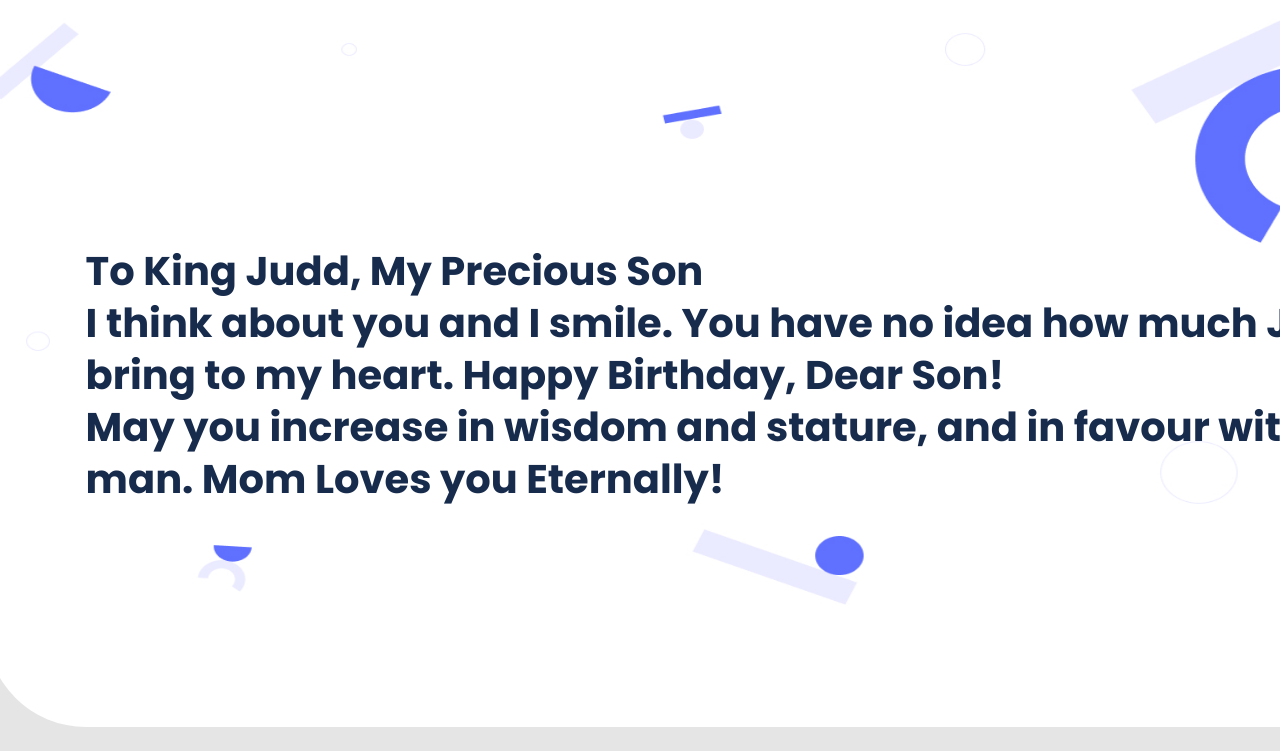
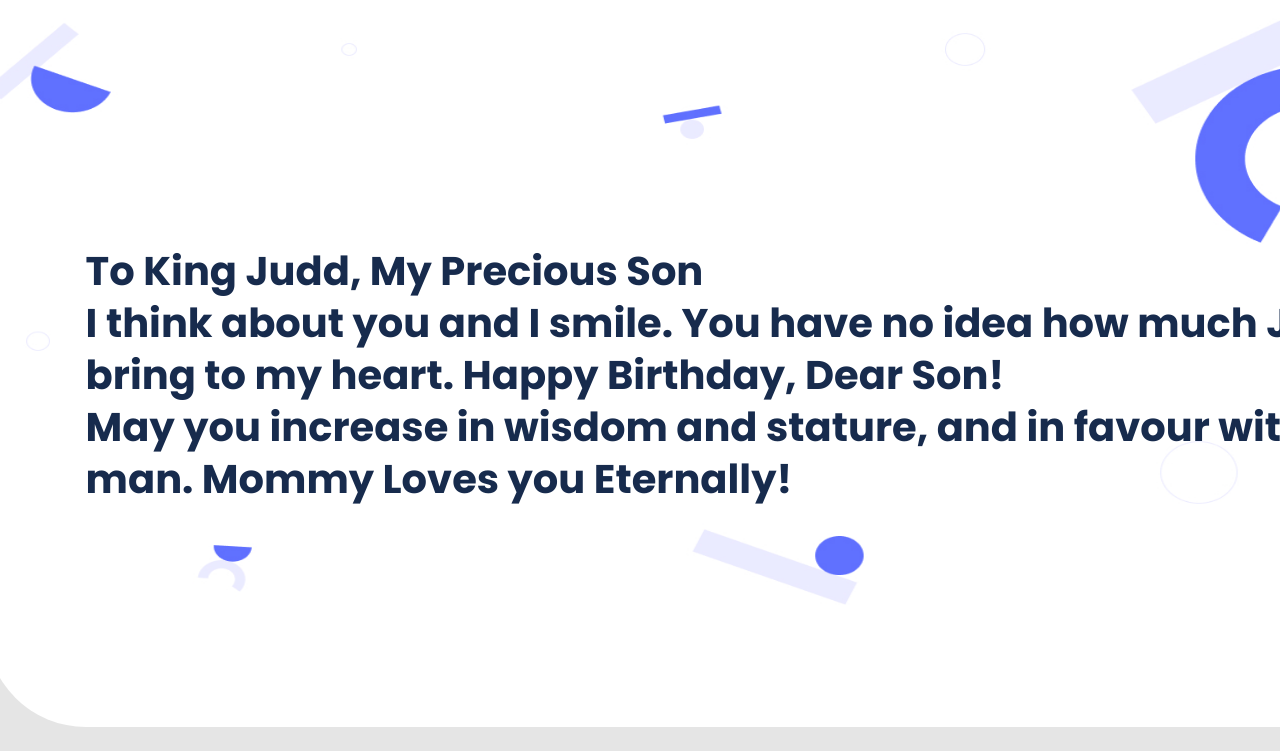
Before and after one commit to Peacefulkind/Desktop-Version, a website: page docs/index.html in a window 1280 px wide. Shown: the part 57-808 px from the top of the page. Drawn offline with Linux system fonts and the light colour scheme.

Commit message:
Update index.html

```diff
--- a/docs/index.html
+++ b/docs/index.html
@@ -30,7 +30,7 @@
       <div class="title">
         <h1>To King Judd, My Precious Son <br>
           I think about you and I smile. You have no idea how much Joy you bring to my heart. Happy Birthday, Dear Son!  <br>
-          May you increase in wisdom and stature, and in favour with God and man. Mom Loves you Eternally!
+          May you increase in wisdom and stature, and in favour with God and man. Mommy Loves you Eternally!
         </h1>
       </div>
       <!--<div class="info">
```
